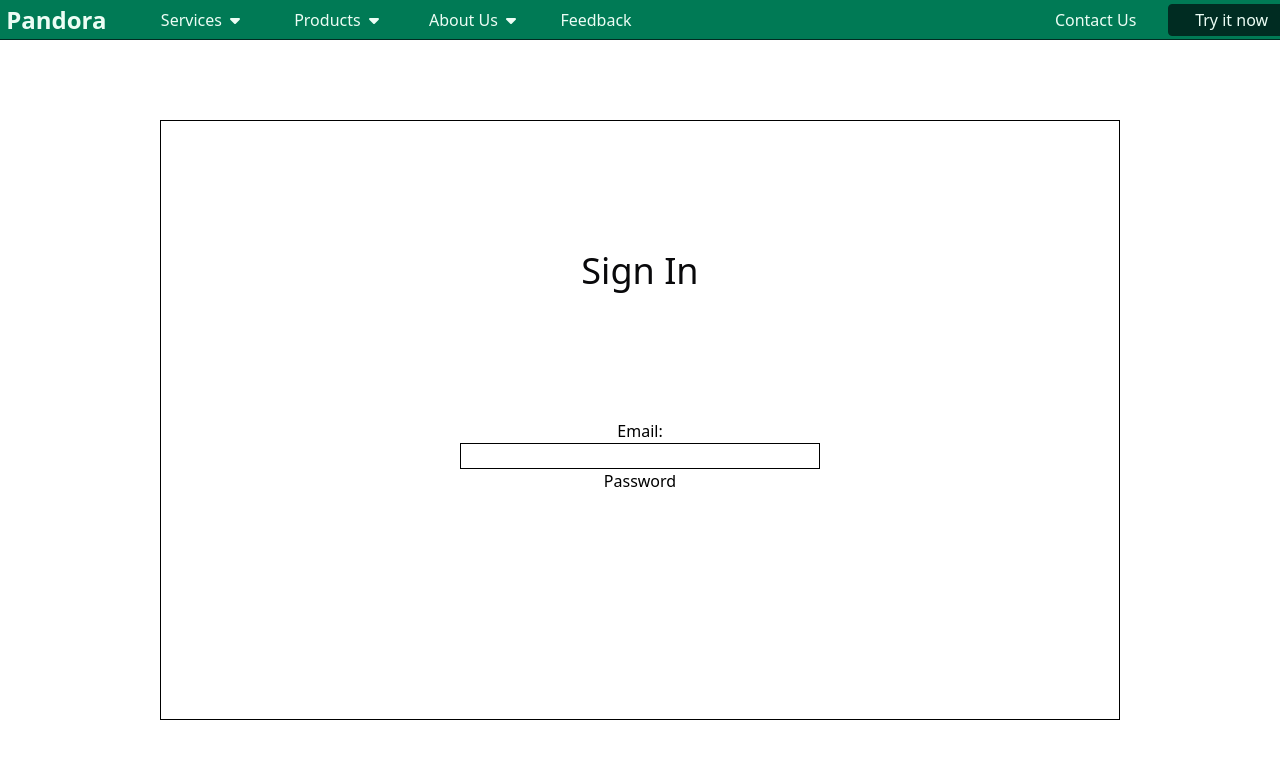
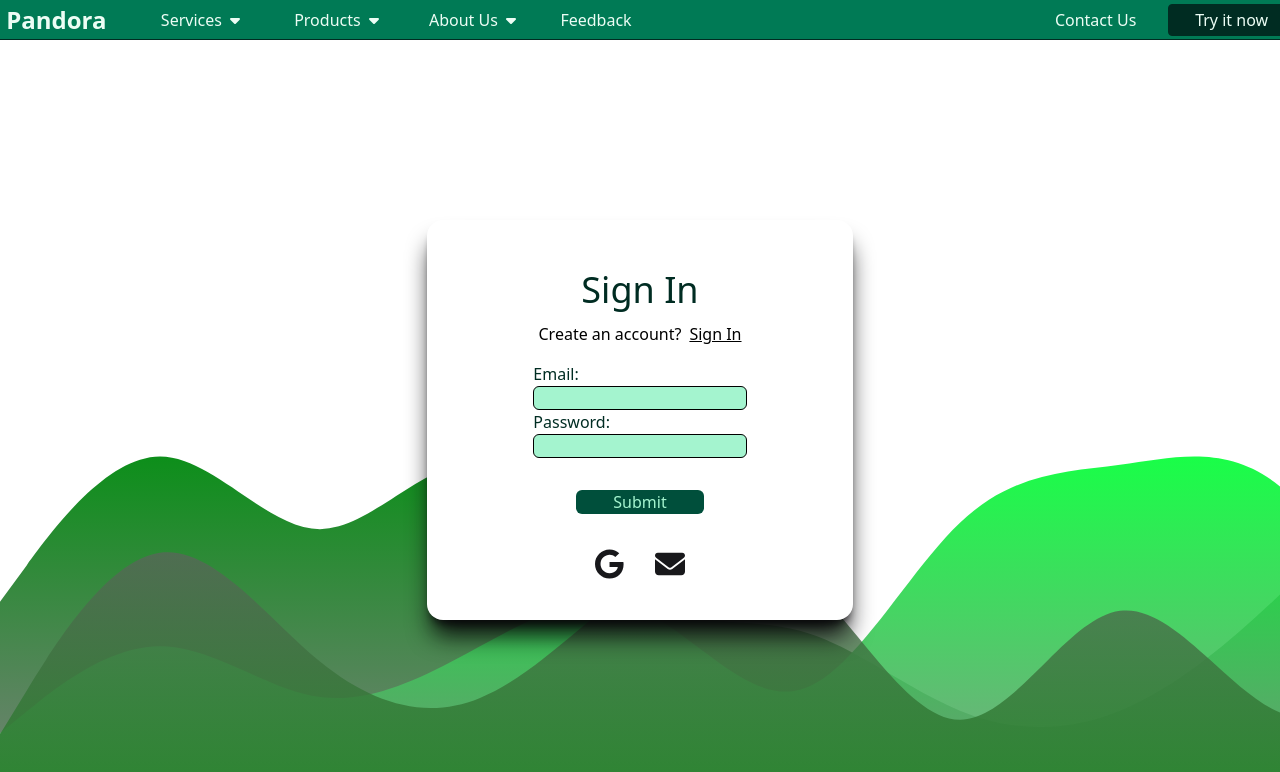
Before and after one commit to MattCania/Pandora-2.0, a React (Vite) app in the folder Frontend/: page /pandora/login in a window 1280 px wide. Shown: the top 772 px of the page. Built offline with nearby package versions, Linux system fonts and the light colour scheme.

Commit message:
finished (base) for login page

```diff
--- a/Frontend/package.json
+++ b/Frontend/package.json
@@ -11,6 +11,7 @@
   },
   "dependencies": {
     "@fortawesome/fontawesome-svg-core": "^6.7.2",
+    "@fortawesome/free-brands-svg-icons": "^6.7.2",
     "@fortawesome/free-solid-svg-icons": "^6.7.2",
     "@fortawesome/react-fontawesome": "^0.2.2",
     "@tailwindcss/vite": "^4.0.3",
--- /dev/null
+++ b/Frontend/src/components/Waves.tsx
@@ -0,0 +1,85 @@
+export default function Waves() {
+  return (
+    <div
+      className="flex flex-col w-full h-full justify-end items-center fixed z-[-1]"
+    >
+      <svg
+        id='wave'
+        style={{ transform: "rotate(0deg)", transition: "0.3s" }}
+        viewBox='0 0 1440 490'
+        version='1.1'
+        xmlns='http://www.w3.org/2000/svg'
+      >
+        <defs>
+          <linearGradient
+            id='sw-gradient-0'
+            x1='0'
+            x2='0'
+            y1='1'
+            y2='0'
+          >
+            <stop
+              stop-color='rgba(127.82, 127.82, 127.82, 1)'
+              offset='0%'
+            ></stop>
+            <stop
+              stop-color='rgba(0, 143.758, 14.711, 1)'
+              offset='100%'
+            ></stop>
+          </linearGradient>
+        </defs>
+        <path
+          style={{ transform: "translate(0, 0px)", opacity: 1 }}
+          fill='url(#sw-gradient-0)'
+          d='M0,245L30,204.2C60,163,120,82,180,81.7C240,82,300,163,360,163.3C420,163,480,82,540,89.8C600,98,660,196,720,236.8C780,278,840,261,900,277.7C960,294,1020,343,1080,367.5C1140,392,1200,392,1260,367.5C1320,343,1380,294,1440,236.8C1500,180,1560,114,1620,122.5C1680,131,1740,212,1800,228.7C1860,245,1920,196,1980,204.2C2040,212,2100,278,2160,269.5C2220,261,2280,180,2340,130.7C2400,82,2460,65,2520,106.2C2580,147,2640,245,2700,245C2760,245,2820,147,2880,89.8C2940,33,3000,16,3060,65.3C3120,114,3180,229,3240,302.2C3300,376,3360,408,3420,351.2C3480,294,3540,147,3600,106.2C3660,65,3720,131,3780,187.8C3840,245,3900,294,3960,318.5C4020,343,4080,343,4140,318.5C4200,294,4260,245,4290,220.5L4320,196L4320,490L4290,490C4260,490,4200,490,4140,490C4080,490,4020,490,3960,490C3900,490,3840,490,3780,490C3720,490,3660,490,3600,490C3540,490,3480,490,3420,490C3360,490,3300,490,3240,490C3180,490,3120,490,3060,490C3000,490,2940,490,2880,490C2820,490,2760,490,2700,490C2640,490,2580,490,2520,490C2460,490,2400,490,2340,490C2280,490,2220,490,2160,490C2100,490,2040,490,1980,490C1920,490,1860,490,1800,490C1740,490,1680,490,1620,490C1560,490,1500,490,1440,490C1380,490,1320,490,1260,490C1200,490,1140,490,1080,490C1020,490,960,490,900,490C840,490,780,490,720,490C660,490,600,490,540,490C480,490,420,490,360,490C300,490,240,490,180,490C120,490,60,490,30,490L0,490Z'
+        ></path>
+        <defs>
+          <linearGradient
+            id='sw-gradient-1'
+            x1='0'
+            x2='0'
+            y1='1'
+            y2='0'
+          >
+            <stop
+              stop-color='rgba(132.374, 132.374, 132.374, 1)'
+              offset='0%'
+            ></stop>
+            <stop
+              stop-color='rgba(0, 255, 52.008, 1)'
+              offset='100%'
+            ></stop>
+          </linearGradient>
+        </defs>
+        <path
+          style={{ transform: "translate(0, 50px)", opacity: 0.9 }}
+          fill='url(#sw-gradient-1)'
+          d='M0,343L30,318.5C60,294,120,245,180,245C240,245,300,294,360,302.2C420,310,480,278,540,245C600,212,660,180,720,204.2C780,229,840,310,900,294C960,278,1020,163,1080,106.2C1140,49,1200,49,1260,40.8C1320,33,1380,16,1440,65.3C1500,114,1560,229,1620,228.7C1680,229,1740,114,1800,130.7C1860,147,1920,294,1980,326.7C2040,359,2100,278,2160,204.2C2220,131,2280,65,2340,49C2400,33,2460,65,2520,130.7C2580,196,2640,294,2700,294C2760,294,2820,196,2880,171.5C2940,147,3000,196,3060,228.7C3120,261,3180,278,3240,310.3C3300,343,3360,392,3420,392C3480,392,3540,343,3600,334.8C3660,327,3720,359,3780,359.3C3840,359,3900,327,3960,261.3C4020,196,4080,98,4140,106.2C4200,114,4260,229,4290,285.8L4320,343L4320,490L4290,490C4260,490,4200,490,4140,490C4080,490,4020,490,3960,490C3900,490,3840,490,3780,490C3720,490,3660,490,3600,490C3540,490,3480,490,3420,490C3360,490,3300,490,3240,490C3180,490,3120,490,3060,490C3000,490,2940,490,2880,490C2820,490,2760,490,2700,490C2640,490,2580,490,2520,490C2460,490,2400,490,2340,490C2280,490,2220,490,2160,490C2100,490,2040,490,1980,490C1920,490,1860,490,1800,490C1740,490,1680,490,1620,490C1560,490,1500,490,1440,490C1380,490,1320,490,1260,490C1200,490,1140,490,1080,490C1020,490,960,490,900,490C840,490,780,490,720,490C660,490,600,490,540,490C480,490,420,490,360,490C300,490,240,490,180,490C120,490,60,490,30,490L0,490Z'
+        ></path>
+        <defs>
+          <linearGradient
+            id='sw-gradient-2'
+            x1='0'
+            x2='0'
+            y1='1'
+            y2='0'
+          >
+            <stop
+              stop-color='rgba(0, 141.481, 4.892, 1)'
+              offset='0%'
+            ></stop>
+            <stop
+              stop-color='rgba(98.222, 98.222, 98.222, 1)'
+              offset='100%'
+            ></stop>
+          </linearGradient>
+        </defs>
+        <path
+          style={{ transform: "translate(0, 100px)", opacity: 0.8 }}
+          fill='url(#sw-gradient-2)'
+          d='M0,294L30,245C60,196,120,98,180,89.8C240,82,300,163,360,212.3C420,261,480,278,540,253.2C600,229,660,163,720,122.5C780,82,840,65,900,114.3C960,163,1020,278,1080,277.7C1140,278,1200,163,1260,155.2C1320,147,1380,245,1440,269.5C1500,294,1560,245,1620,220.5C1680,196,1740,196,1800,212.3C1860,229,1920,261,1980,253.2C2040,245,2100,196,2160,220.5C2220,245,2280,343,2340,334.8C2400,327,2460,212,2520,212.3C2580,212,2640,327,2700,343C2760,359,2820,278,2880,204.2C2940,131,3000,65,3060,106.2C3120,147,3180,294,3240,359.3C3300,425,3360,408,3420,367.5C3480,327,3540,261,3600,212.3C3660,163,3720,131,3780,98C3840,65,3900,33,3960,49C4020,65,4080,131,4140,147C4200,163,4260,131,4290,114.3L4320,98L4320,490L4290,490C4260,490,4200,490,4140,490C4080,490,4020,490,3960,490C3900,490,3840,490,3780,490C3720,490,3660,490,3600,490C3540,490,3480,490,3420,490C3360,490,3300,490,3240,490C3180,490,3120,490,3060,490C3000,490,2940,490,2880,490C2820,490,2760,490,2700,490C2640,490,2580,490,2520,490C2460,490,2400,490,2340,490C2280,490,2220,490,2160,490C2100,490,2040,490,1980,490C1920,490,1860,490,1800,490C1740,490,1680,490,1620,490C1560,490,1500,490,1440,490C1380,490,1320,490,1260,490C1200,490,1140,490,1080,490C1020,490,960,490,900,490C840,490,780,490,720,490C660,490,600,490,540,490C480,490,420,490,360,490C300,490,240,490,180,490C120,490,60,490,30,490L0,490Z'
+        ></path>
+      </svg>
+    </div>
+  );
+}
--- a/Frontend/src/pages/CapturePage/LoginPage.tsx
+++ b/Frontend/src/pages/CapturePage/LoginPage.tsx
@@ -1,49 +1,89 @@
+import Waves from "../../components/Waves";
+import { FontAwesomeIcon } from "@fortawesome/react-fontawesome";
+import { faGoogle } from "@fortawesome/free-brands-svg-icons";
+import { faEnvelope } from "@fortawesome/free-solid-svg-icons";
+import { Link } from "react-router-dom";
+
 export default function LoginPage() {
   return (
     <section
-    className='flex flex-col justify-center items-center w-full overflow-x-hidden overflow-y-auto'
+      className='flex flex-col justify-center items-center w-full overflow-x-hidden overflow-y-auto gap-4'
       style={{
         minHeight: "100vh",
         height: "auto",
       }}
     >
+      <Waves />
 
-      <div
-
-        className='flex flex-col justify-center items-center w-full lg:w-3/4 h-3/4 border'
+      <div className='flex flex-col justify-center items-center w-full lg:w-1/3 h-1/2 rounded-2xl bg-white shadow-xl shadow-zinc-950'>
+        <h1 className='flex w-full h-16 justify-center items-center text-emerald-950 text-4xl font-medium p-4'>
+          Sign In
+        </h1>
+        <p
+          className="flex justify-center items-center w-full h-auto gap-2"
         >
-        <h1
-          className="flex w-full h-16 justify-center items-center text-zinc-950 text-4xl font-medium p-12"
+          Create an account?
+          <Link
+          className="underline font-medium hover:text-emerald-500 transition-all duration-500"
+          to=""
           >
             Sign In
-        </h1>
+          </Link>
+        </p>
         <form
-        className="flex flex-col justify-center items-center w-1/2 h-1/2 "
+          className='flex flex-col justify-start items-center w-1/2 h-1/2 py-4 '
           action=''
         >
-        <label htmlFor='email'>
+          <label
+            className='flex w-full justify-start text-emerald-950 font-medium items-center'
+            htmlFor='email'
+          >
             Email:
           </label>
 
           <input
-          className="flex w-3/4 border"
+            className='flex w-full h-8 rounded-md outline-0 px-2 border bg-emerald-200 font-medium'
             id='email'
             name='email'
             type='email'
           />
 
-        <label htmlFor='password'>
-			Password
+          <label
+            className='flex w-full justify-start text-emerald-950 font-medium items-center'
+            htmlFor='password'
+          >
+            Password:
           </label>
 
           <input
+            className='flex w-full h-8 rounded-md outline-0 px-2 border bg-emerald-200 font-medium'
             id='password'
             name='password'
-          type={`password`}
+            type='password'
+          />
+
+          <input
+            className='flex justify-center items-center w-32 h-16 m-8 bg-emerald-900 text-emerald-200 font-medium rounded-md hover:bg-emerald-400 hover:text-emerald-950 transition-all duration-500 cursor-pointer '
+            type='submit'
           />
         </form>
+        <div className='flex justify-center items-center w-full h-auto rounded-2xl bg-white gap-8'>
+        <Link
+          className='text-zinc-900 text-3xl hover:text-emerald-600 transition-all duration-500'
+          to=''
+        >
+          <FontAwesomeIcon icon={faGoogle} />
+        </Link>
+        <Link
+          className='text-zinc-900 text-3xl hover:text-emerald-600 transition-all duration-500'
+          to=''
+        >
+          <FontAwesomeIcon icon={faEnvelope} />
+        </Link>
+      </div>
+      </div>
 
-      </div>
+
     </section>
   );
 }
```
Also changed, not shown: 1 other file (tests, documents, lock files or other folders). Lines whose indentation alone changed are shown as unchanged.
